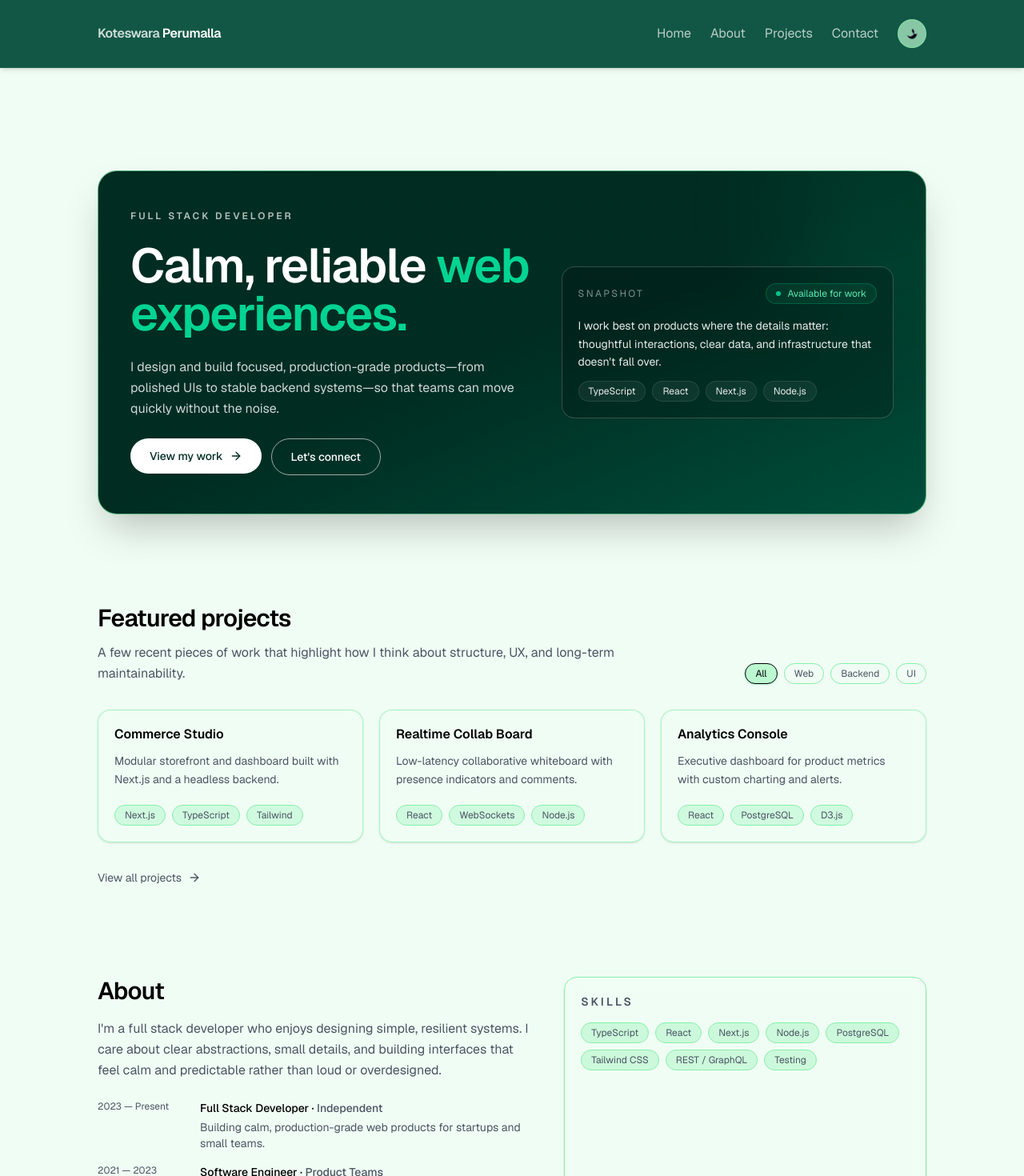
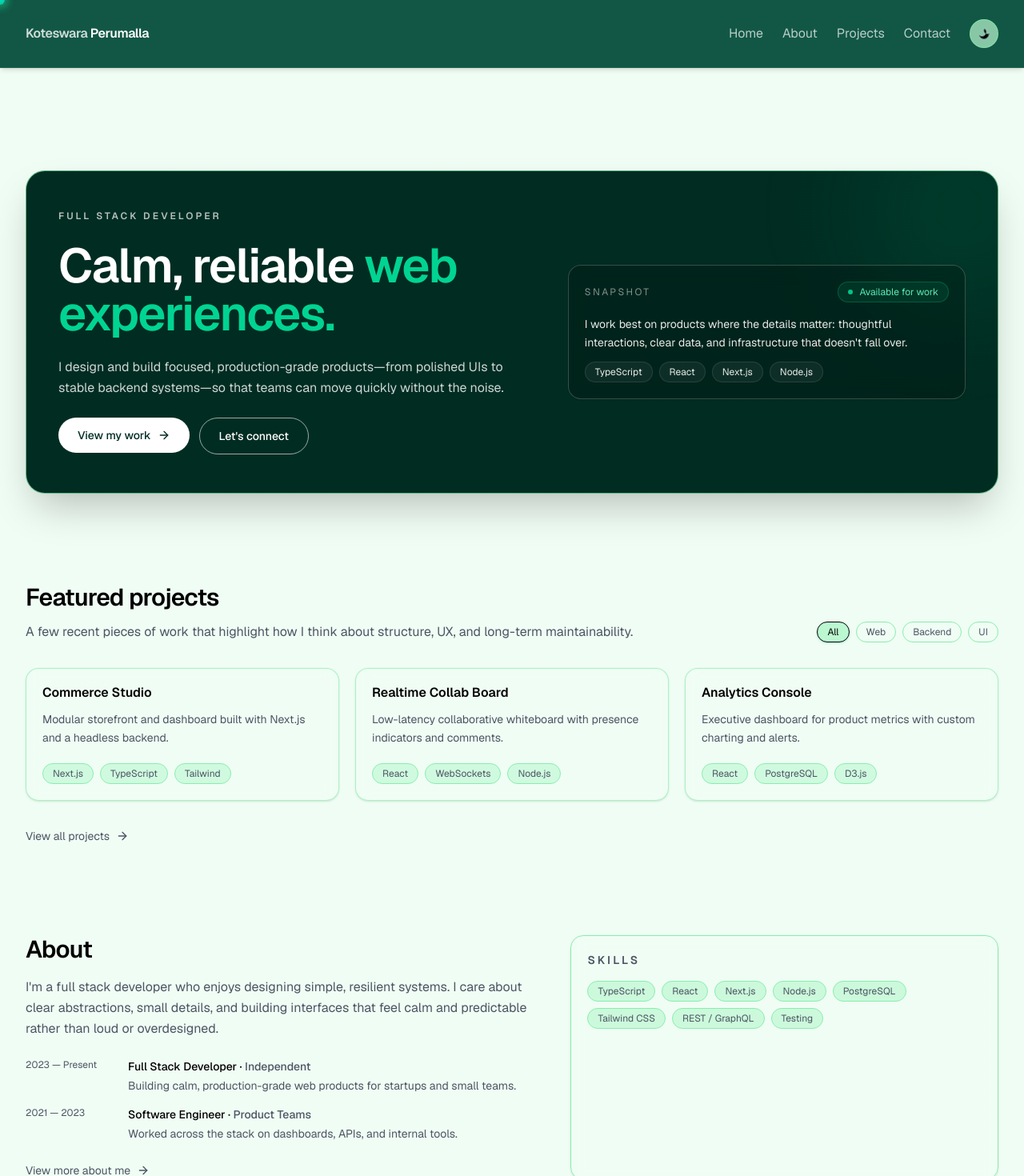
Before and after one commit to p-koteswara/ProfileWebsite, a Next.js app: page / in a window 1280 px wide. Shown: the top 1470 px of the page at 80% size. Built offline with nearby package versions, Linux system fonts and the light colour scheme.

Commit message:
Added hover effects and improved the over all feel of the website

```diff
--- a/app/about/page.tsx
+++ b/app/about/page.tsx
@@ -4,7 +4,7 @@ export default function About() {
       <h1 className="text-3xl font-semibold tracking-tight sm:text-4xl md:text-5xl">
         About
       </h1>
-      <p className="max-w-2xl text-base leading-relaxed text-muted sm:text-lg">
+      <p className="max-w-4xl text-base leading-relaxed text-muted sm:text-lg">
         I&apos;m a full stack developer who enjoys designing simple, resilient
         systems. I care about clear abstractions, small details, and building
         interfaces that feel calm and predictable rather than loud or
--- a/app/contact/page.tsx
+++ b/app/contact/page.tsx
@@ -7,7 +7,7 @@ export default function Contact() {
         <h1 className="text-3xl font-semibold tracking-tight sm:text-4xl md:text-5xl">
           Contact
         </h1>
-        <p className="max-w-2xl text-base leading-relaxed text-muted sm:text-lg">
+        <p className="max-w-4xl text-base leading-relaxed text-muted sm:text-lg">
           Let&apos;s connect. I&apos;m open to discussing new projects, opportunities,
           or just having a conversation about technology and design.
         </p>
--- a/app/globals.css
+++ b/app/globals.css
@@ -39,3 +39,18 @@ html {
 body {
   @apply bg-background text-foreground font-sans antialiased transition-colors duration-300;
 }
+
+@keyframes gradient-shift {
+  0% { background-position: 0% 50%; }
+  50% { background-position: 100% 50%; }
+  100% { background-position: 0% 50%; }
+}
+
+.hover-gradient-shift {
+  background-size: 200% 200%;
+  transition: background-position 0.8s ease, border-color 0.5s ease, box-shadow 0.5s ease;
+}
+
+.hover-gradient-shift:hover {
+  background-position: 100% 100%;
+}
--- a/app/layout.tsx
+++ b/app/layout.tsx
@@ -6,6 +6,7 @@ import Link from "next/link";
 import "./globals.css";
 import { ThemeToggle } from "../components/theme-toggle";
 import { ThemeProvider } from "../components/theme-provider";
+import CursorTrail from "../components/cursor-trail";
 import { motion, useMotionValue, useSpring } from "framer-motion";
 import { useEffect } from "react";
 
@@ -46,6 +47,7 @@ export default function RootLayout({
       <body className={`${geistSans.variable} ${geistMono.variable}`}>
         <ThemeProvider>
           <div className="relative min-h-screen bg-background text-foreground transition-colors duration-300">
+            <CursorTrail />
             {/* Mouse Spotlight */}
             <motion.div
               className="pointer-events-none fixed inset-0 z-30 opacity-40 dark:opacity-20"
@@ -55,7 +57,7 @@ export default function RootLayout({
             />
 
             <header className="sticky top-0 z-50 border-b border-border/10 bg-header-bg/95 text-header-text shadow-md backdrop-blur-sm">
-              <div className="mx-auto flex max-w-[1100px] items-center justify-between px-4 py-5 sm:px-6 sm:py-6 lg:px-8">
+              <div className="mx-auto flex max-w-[1400px] items-center justify-between px-4 py-5 sm:px-6 sm:py-6 lg:px-8">
                 <Link href="/#hero" className="group text-base font-semibold tracking-tight">
                   <span className="opacity-80 transition-opacity group-hover:opacity-100">Koteswara</span>{" "}
                   <span className="transition-transform group-hover:translate-x-1 inline-block">Perumalla</span>
@@ -81,7 +83,7 @@ export default function RootLayout({
               </div>
             </header>
 
-            <main className="relative z-10 mx-auto max-w-[1100px] px-4 py-12 sm:px-6 sm:py-16 lg:px-8">
+            <main className="relative z-10 mx-auto max-w-[1400px] px-4 py-12 sm:px-6 sm:py-16 lg:px-8">
               {children}
             </main>
           </div>
--- a/app/page.tsx
+++ b/app/page.tsx
@@ -92,7 +92,7 @@ export default function Home() {
         animate={{ opacity: 1, scale: 1 }}
         transition={{ duration: 0.8, ease: "easeOut" }}
       >
-        <div className="relative overflow-hidden rounded-3xl border border-border/70 bg-gradient-to-br from-emerald-950 via-emerald-950 to-emerald-900 px-6 py-10 text-white shadow-2xl dark:from-black dark:via-emerald-950 dark:to-emerald-950 sm:px-10 sm:py-12">
+        <div className="hover-gradient-shift relative overflow-hidden rounded-3xl border border-border/70 bg-gradient-to-br from-emerald-950 via-emerald-950 to-emerald-900 px-6 py-10 text-white shadow-2xl dark:from-black dark:via-emerald-950 dark:to-emerald-950 sm:px-10 sm:py-12">
           {/* Decorative background circle */}
           <div className="absolute -right-20 -top-20 h-64 w-64 rounded-full bg-emerald-500/10 blur-3xl" />
 
@@ -104,7 +104,7 @@ export default function Home() {
               <motion.h1 className="text-4xl font-semibold tracking-tight sm:text-5xl md:text-6xl" variants={fadeInUp}>
                 Calm, reliable <span className="text-emerald-400">web experiences.</span>
               </motion.h1>
-              <motion.p className="max-w-xl text-sm leading-relaxed text-white/80 sm:text-base" variants={fadeInUp}>
+              <motion.p className="max-w-3xl text-sm leading-relaxed text-white/80 sm:text-base" variants={fadeInUp}>
                 I design and build focused, production-grade products—from polished UIs
                 to stable backend systems—so that teams can move quickly without the
                 noise.
@@ -131,7 +131,7 @@ export default function Home() {
             </motion.div>
 
             <motion.div
-              className="space-y-4 rounded-2xl border border-white/20 bg-black/20 p-5 text-sm text-white/90 shadow-sm backdrop-blur-md"
+              className="hover-gradient-shift space-y-4 rounded-2xl border border-white/20 bg-gradient-to-br from-black/20 via-black/20 to-emerald-500/10 p-5 text-sm text-white/90 shadow-sm backdrop-blur-md"
               initial={{ opacity: 0, x: 20 }}
               animate={{ opacity: 1, x: 0 }}
               transition={{ delay: 0.4, duration: 0.8 }}
@@ -174,7 +174,7 @@ export default function Home() {
             <h2 className="text-2xl font-semibold tracking-tight sm:text-3xl">
               Featured projects
             </h2>
-            <p className="max-w-2xl text-sm leading-relaxed text-muted sm:text-base">
+            <p className="max-w-4xl text-sm leading-relaxed text-muted sm:text-base">
               A few recent pieces of work that highlight how I think about structure,
               UX, and long-term maintainability.
             </p>
@@ -208,7 +208,7 @@ export default function Home() {
             <TiltCard key={project.title}>
               <motion.div
                 variants={fadeInUp}
-                className="group flex h-full flex-col justify-between rounded-2xl border border-border/70 bg-background/60 p-5 shadow-sm transition-all hover:border-emerald-500/30 hover:shadow-xl hover:shadow-emerald-500/5 backdrop-blur-sm"
+                className="hover-gradient-shift group flex h-full flex-col justify-between rounded-2xl border border-border/70 bg-gradient-to-br from-background/60 via-background/60 to-emerald-500/5 p-5 shadow-sm transition-all hover:border-emerald-500/30 hover:shadow-xl hover:shadow-emerald-500/5 backdrop-blur-sm"
               >
                 <div className="space-y-3">
                   <div className="flex items-center justify-between">
@@ -257,7 +257,7 @@ export default function Home() {
           <h2 className="text-2xl font-semibold tracking-tight sm:text-3xl">
             About
           </h2>
-          <p className="max-w-2xl text-sm leading-relaxed text-muted sm:text-base">
+          <p className="max-w-4xl text-sm leading-relaxed text-muted sm:text-base">
             I&apos;m a full stack developer who enjoys designing simple, resilient
             systems. I care about clear abstractions, small details, and building
             interfaces that feel calm and predictable rather than loud or overdesigned.
@@ -297,7 +297,7 @@ export default function Home() {
         </div>
 
         <motion.div
-          className="space-y-4 rounded-2xl border border-border bg-background/60 p-5 shadow-sm hover:shadow-lg transition-shadow backdrop-blur-sm"
+          className="hover-gradient-shift space-y-4 rounded-2xl border border-border bg-gradient-to-br from-background/60 via-background/60 to-emerald-500/5 p-5 shadow-sm hover:shadow-lg transition-all backdrop-blur-sm"
           whileHover={{ scale: 1.02 }}
           transition={{ type: "spring", stiffness: 300 }}
         >
--- a/app/projects/page.tsx
+++ b/app/projects/page.tsx
@@ -64,7 +64,7 @@ export default function Projects() {
         <h1 className="text-3xl font-semibold tracking-tight sm:text-4xl md:text-5xl">
           Projects
         </h1>
-        <p className="max-w-2xl text-base leading-relaxed text-muted sm:text-lg">
+        <p className="max-w-4xl text-base leading-relaxed text-muted sm:text-lg">
           A selection of work I&apos;ve built, focusing on clean code, thoughtful
           design, and reliable systems.
         </p>
--- /dev/null
+++ b/components/cursor-trail.tsx
@@ -0,0 +1,70 @@
+"use client";
+
+import { useEffect } from "react";
+import { motion, useMotionValue, useSpring } from "framer-motion";
+
+const TRAIL_COUNT = 12; // Increased for a more substantial trail
+
+export default function CursorTrail() {
+  // Primary mouse position
+  const mouseX = useMotionValue(0);
+  const mouseY = useMotionValue(0);
+
+  useEffect(() => {
+    const handleMouseMove = (e: MouseEvent) => {
+      mouseX.set(e.clientX);
+      mouseY.set(e.clientY);
+    };
+
+    window.addEventListener("mousemove", handleMouseMove);
+    return () => window.removeEventListener("mousemove", handleMouseMove);
+  }, [mouseX, mouseY]);
+
+  return (
+    <div className="pointer-events-none fixed inset-0 z-[100] overflow-hidden">
+      {[...Array(TRAIL_COUNT)].map((_, i) => (
+        <Dot key={i} index={i} mouseX={mouseX} mouseY={mouseY} />
+      ))}
+    </div>
+  );
+}
+
+function Dot({
+  index,
+  mouseX,
+  mouseY
+}: {
+  index: number;
+  mouseX: any;
+  mouseY: any
+}) {
+  // Config for a "snappy yet smooth" trail
+  const config = {
+    damping: 15 + index * 2.5,
+    stiffness: 180 - index * 10,
+    mass: 0.4 + index * 0.05,
+  };
+
+  const x = useSpring(mouseX, config);
+  const y = useSpring(mouseY, config);
+
+  // Bold and striking styling
+  // Dots start larger and stay visible longer
+  const size = 12 - index * 0.8;
+  const opacity = 0.8 - index * 0.05;
+
+  return (
+    <motion.div
+      style={{
+        x,
+        y,
+        translateX: "-50%",
+        translateY: "-50%",
+        width: size,
+        height: size,
+        opacity: opacity,
+      }}
+      className="absolute rounded-full bg-gradient-to-r from-emerald-400 to-teal-400 shadow-[0_0_15px_rgba(52,211,153,0.6)] dark:from-emerald-300 dark:to-cyan-300 dark:shadow-[0_0_20px_rgba(110,231,183,0.5)]"
+    />
+  );
+}
```
